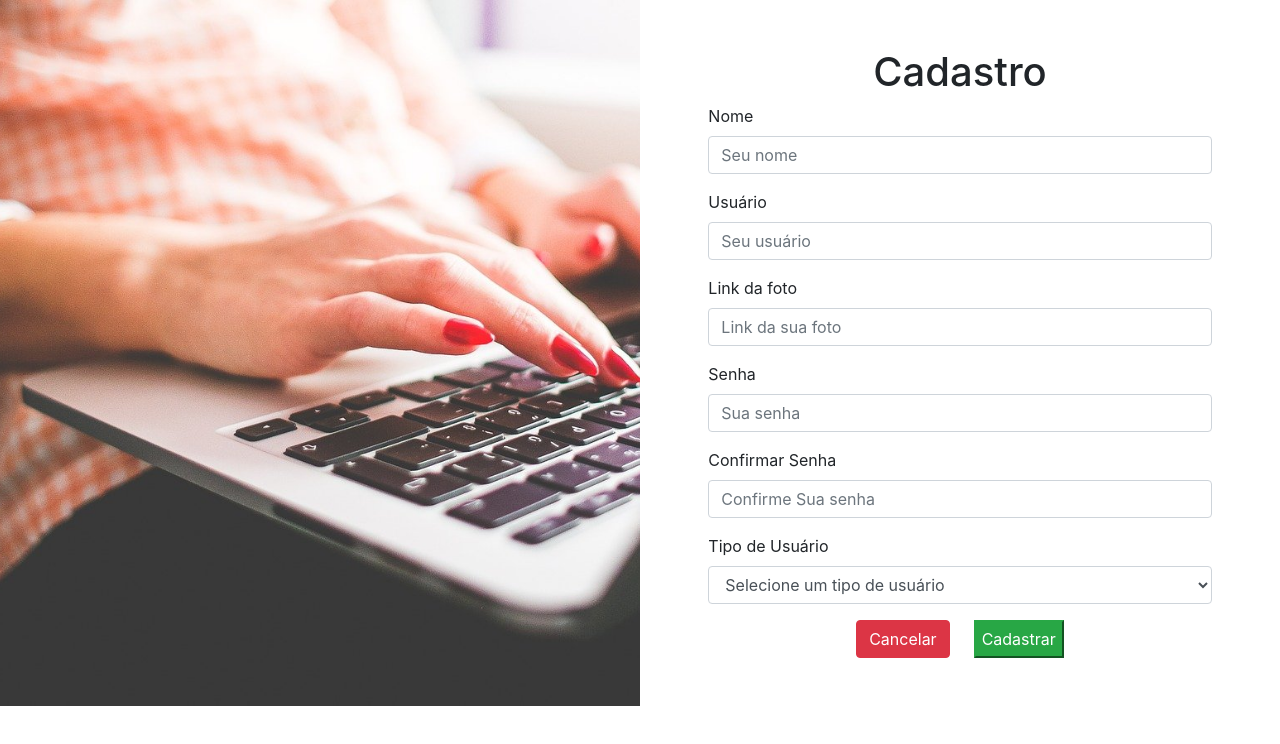
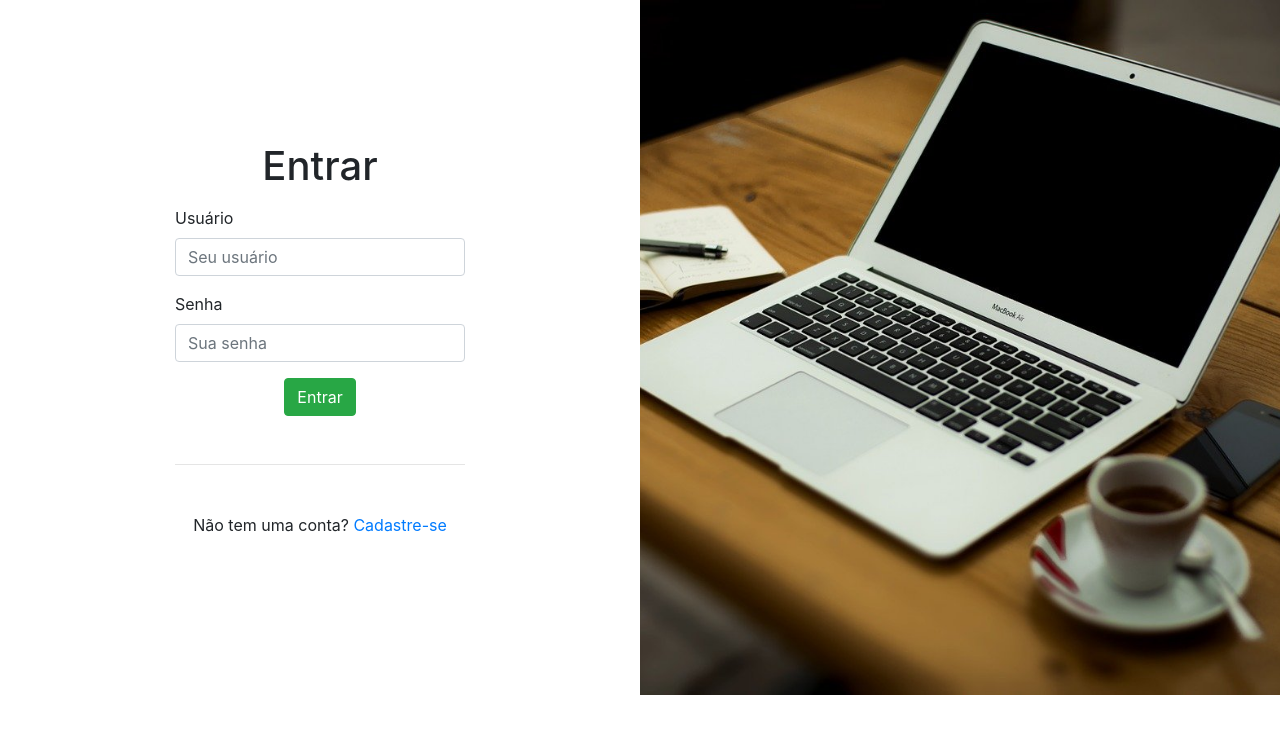
Before and after one commit to RuiCoders/blog-angular, an Angular app in the folder blogPessoal/: page /entrar#/entrar in a window 1280 px wide. Before the commit this address led to /. Shown: the top 744 px of the page. Built offline with nearby package versions, Linux system fonts and the light colour scheme.

Commit message:
feat(rotas):implementação de rotas

```diff
--- a/blogPessoal/src/app/app-routing.module.ts
+++ b/blogPessoal/src/app/app-routing.module.ts
@@ -1,7 +1,13 @@
 import { NgModule } from '@angular/core';
 import { RouterModule, Routes } from '@angular/router';
+import { CadastrarComponent } from './cadastrar/cadastrar.component';
+import { EntrarComponent } from './entrar/entrar.component';
 
-const routes: Routes = [];
+const routes: Routes = [
+  {path:'', redirectTo:'entrar', pathMatch: 'full'},
+  {path:'entrar', component: EntrarComponent},
+  {path:'cadastrar', component: CadastrarComponent}
+];
 
 @NgModule({
   imports: [RouterModule.forRoot(routes)],
--- a/blogPessoal/src/app/app.component.html
+++ b/blogPessoal/src/app/app.component.html
@@ -1 +1 @@
-<app-cadastrar></app-cadastrar>
+<router-outlet></router-outlet>
--- a/blogPessoal/src/app/cadastrar/cadastrar.component.html
+++ b/blogPessoal/src/app/cadastrar/cadastrar.component.html
@@ -38,8 +38,8 @@
 
                     </div>
                     <div class="d-flex justify-content-center">
-                        <button type="submit" class="btn btn-danger mr-4">Cancelar</button>
-                        <button type="submit" class="btn-success">Cadastrar</button>
+                        <button type="submit" class="btn btn-danger mr-4" routerLink='/entrar'>Cancelar</button>
+                        <button type="submit" class="btn btn-success">Cadastrar</button>
                     </div>
                 </div>
 
--- a/blogPessoal/src/app/entrar/entrar.component.html
+++ b/blogPessoal/src/app/entrar/entrar.component.html
@@ -21,7 +21,7 @@
                     </div>
                     <hr class="mt-5 mb-5">
                     <p class="text-center">
-                        Não tem uma conta? <a href="">Cadastre-se</a>
+                        Não tem uma conta? <a routerLink='/cadastrar'>Cadastre-se</a>
                     </p>
                 </div>
             </div>
```
